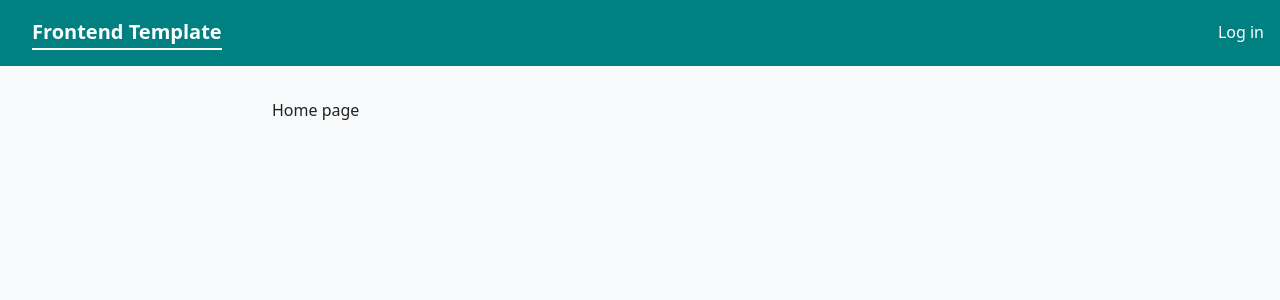
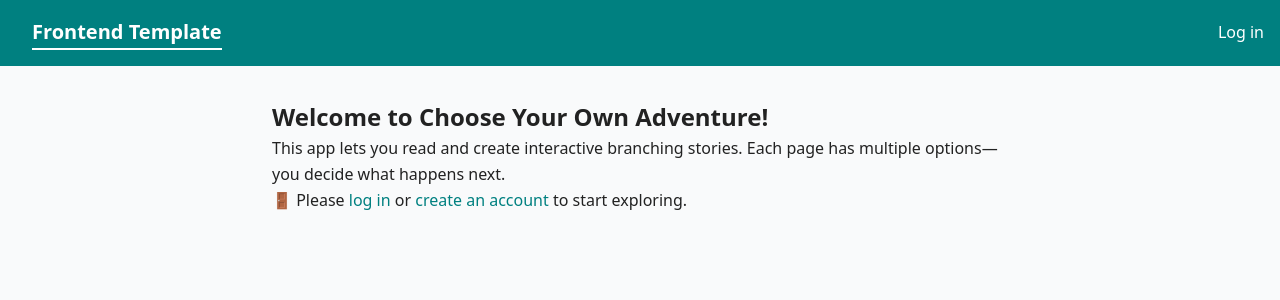
Before and after one commit to rafaelajohnson/capstone-frontend, a React (Vite) app: page / in a window 1280 px wide. Shown: the top 300 px of the page. Built offline with nearby package versions, Linux system fonts and the light colour scheme; no server answers.

Commit message:
updated app

```diff
--- a/src/App.jsx
+++ b/src/App.jsx
@@ -7,7 +7,8 @@ import Layout from "./layout/Layout";
 import Login from "./auth/Login";
 import Register from "./auth/Register";
 
-// new imports for stories
+// new imports
+import Home from "./Home";              // 👈 use your Home page
 import StoriesList from "./stories/StoriesList";
 import StoryDetail from "./stories/StoryDetail";
 import NewStoryForm from "./stories/NewStoryForm";
@@ -18,7 +19,7 @@ export default function App() {
     <Routes>
       <Route element={<Layout />}>
         {/* Home page */}
-        <Route index element={<p>Home page</p>} />
+        <Route index element={<Home />} />   {/* 👈 replace placeholder */}
 
         {/* Auth routes */}
         <Route path="/register" element={<Register />} />
```
